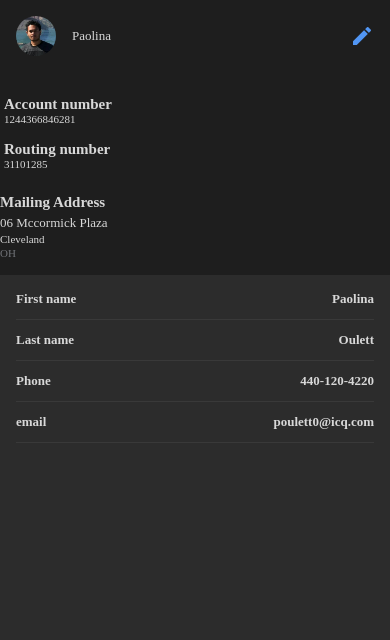
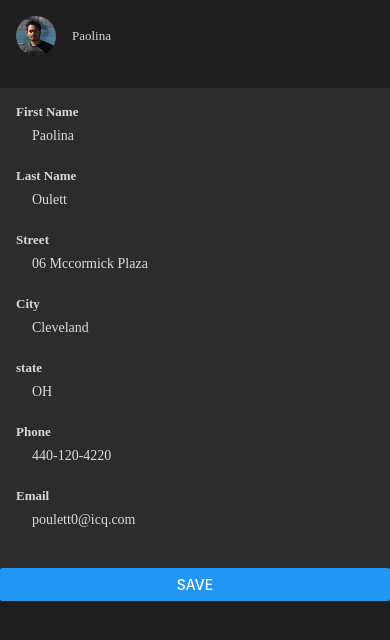
Before and after one commit to sukruthmk/ellisbank, a React Native app: screen /EditUserInfo in a window 390 px wide. Shown: the top 640 px of the page. Built offline with nearby package versions, Linux system fonts and the light colour scheme.

Commit message:
added edit user flow

```diff
--- a/App.js
+++ b/App.js
@@ -6,7 +6,8 @@ import { createStackNavigator } from "@react-navigation/stack";
 import TouchScreen from "./src/screens/TouchScreen";
 import PinScreen from "./src/screens/PinScreen";
 import HomeScreen from "./src/screens/HomeScreen";
-import UserInfo from "./src/screens/UserInfoScreen"
+import UserInfo from "./src/screens/UserInfoScreen";
+import EditUserInfo from "./src/screens/EditUserInfo";
 
 export default function App() {
   const AppStack = createStackNavigator();
@@ -14,10 +15,11 @@ export default function App() {
   return (
     <NavigationContainer>
       <AppStack.Navigator headerMode="none">
+        <AppStack.Screen name="Touch" component={TouchScreen} />
+        <AppStack.Screen name="Home" component={HomeScreen} />
+        <AppStack.Screen name="Pin" component={PinScreen} />
         <AppStack.Screen name="UserInfo" component={UserInfo} />
-        <AppStack.Screen name="Home" component={HomeScreen} />
-        <AppStack.Screen name="Touch" component={TouchScreen} />
-        <AppStack.Screen name="Pin" component={PinScreen} />
+        <AppStack.Screen name="EditUserInfo" component={EditUserInfo} />
       </AppStack.Navigator>
     </NavigationContainer>
   );
--- /dev/null
+++ b/src/screens/EditUserInfo.js
@@ -0,0 +1,136 @@
+import React, { useState } from "react";
+import styled from "styled-components/native";
+
+import Text from "../components/Text";
+
+import userData from "../db/user.json";
+
+const EditUserInfo = ({ navigation }) => {
+  const currentUserData = userData[0];
+  const [firstName, onFirstNameChange] = useState(currentUserData.name_first);
+  const [lastName, onLastNameChange] = React.useState(
+    currentUserData.name_last
+  );
+  const [street, onStreetChange] = React.useState(
+    currentUserData.address_street
+  );
+  const [city, onCityChange] = React.useState(currentUserData.address_city);
+  const [state, onStateChange] = React.useState(currentUserData.address_state);
+  const [phone, onPhoneChange] = React.useState(currentUserData.phone);
+  const [email, onEmailChange] = React.useState(currentUserData.email);
+
+  return (
+    <Container>
+      <Header>
+        <ProfilePhoto source={require("../../assets/profilePhoto.png")} />
+        <Welcome>
+          <Text>{userData[0].name_first}</Text>
+        </Welcome>
+      </Header>
+      <FormView>
+        <FormViewContent>
+          <Text heavy>First Name</Text>
+          <Input
+            placeholder="Enter your first name"
+            onChangeText={onFirstNameChange}
+            value={firstName}
+          />
+        </FormViewContent>
+        <FormViewContent>
+          <Text heavy>Last Name</Text>
+          <Input
+            placeholder="Enter your last name"
+            onChangeText={onLastNameChange}
+            value={lastName}
+          />
+        </FormViewContent>
+        <FormViewContent>
+          <Text heavy>Street</Text>
+          <Input
+            placeholder="Enter your street address"
+            onChangeText={onStreetChange}
+            value={street}
+          />
+        </FormViewContent>
+        <FormViewContent>
+          <Text heavy>City</Text>
+          <Input
+            placeholder="Enter your city"
+            onChangeText={onCityChange}
+            value={city}
+          />
+        </FormViewContent>
+        <FormViewContent>
+          <Text heavy>state</Text>
+          <Input
+            placeholder="Enter your state"
+            onChangeText={onStateChange}
+            value={state}
+          />
+        </FormViewContent>
+        <FormViewContent>
+          <Text heavy>Phone</Text>
+          <Input
+            placeholder="Enter your phone"
+            onChangeText={onPhoneChange}
+            value={phone}
+          />
+        </FormViewContent>
+        <FormViewContent>
+          <Text heavy>Email</Text>
+          <Input
+            placeholder="Enter your email"
+            onChangeText={onEmailChange}
+            value={email}
+          />
+        </FormViewContent>
+      </FormView>
+      <SaveButton
+        title="Save"
+        onPress={() => navigation.navigate("UserInfo")}
+      />
+    </Container>
+  );
+};
+
+const Container = styled.SafeAreaView`
+  flex: 1;
+  background-color: #1e1e1e;
+`;
+
+const Header = styled.View`
+  flex-direction: row;
+  align-items: center;
+  margin: 16px 16px 32px 16px;
+`;
+
+const ProfilePhoto = styled.Image`
+  width: 40px;
+  height: 40px;
+  border-radius: 20px;
+`;
+
+const Welcome = styled.View`
+  flex: 1;
+  padding: 0 16px;
+`;
+
+const FormView = styled.View`
+  background-color: #2c2c2c;
+  padding: 16px;
+`;
+
+const FormViewContent = styled.View`
+  padding-bottom: 16px;
+`;
+
+const Input = styled.TextInput`
+  flex: 1;
+  padding: 8px 16px;
+  font-family: "Avenir";
+  color: #dbdbdb;
+`;
+
+const SaveButton = styled.Button``;
+
+export default EditUserInfo;
--- a/src/screens/UserInfoScreen.js
+++ b/src/screens/UserInfoScreen.js
@@ -7,13 +7,10 @@ import Text from "../components/Text";
 import userData from "../db/user.json";
 import accountData from "../db/account.json";
 
-const UserInfo = () => {
+const UserInfo = ({ navigation }) => {
   const displayDetails = [
     { key: "name_first", name: "First name" },
     { key: "name_last", name: "Last name" },
-    // { key: "address_street", name: "Address street" },
-    // { key: "address_city", name: "City" },
-    // { key: "address_state", name: "State" },
     { key: "phone", name: "Phone" },
     { key: "email", name: "email" },
   ];
@@ -31,6 +28,7 @@ const UserInfo = () => {
       <Text heavy>{item.value}</Text>
     </UserDetailsItem>
   );
+
   return (
     <Container>
       <Header>
@@ -38,7 +36,7 @@ const UserInfo = () => {
         <Welcome>
           <Text>{userData[0].name_first}</Text>
         </Welcome>
-        <TouchButton>
+        <TouchButton onPress={() => navigation.navigate("EditUserInfo")}>
           <MaterialIcons name="edit" size={24} color="#5196f4" />
         </TouchButton>
       </Header>
@@ -126,5 +124,4 @@ const UserDetailsItemInfo = styled.View``;
 
 const AddressView = styled.View``;
 
-
 export default UserInfo;
```
